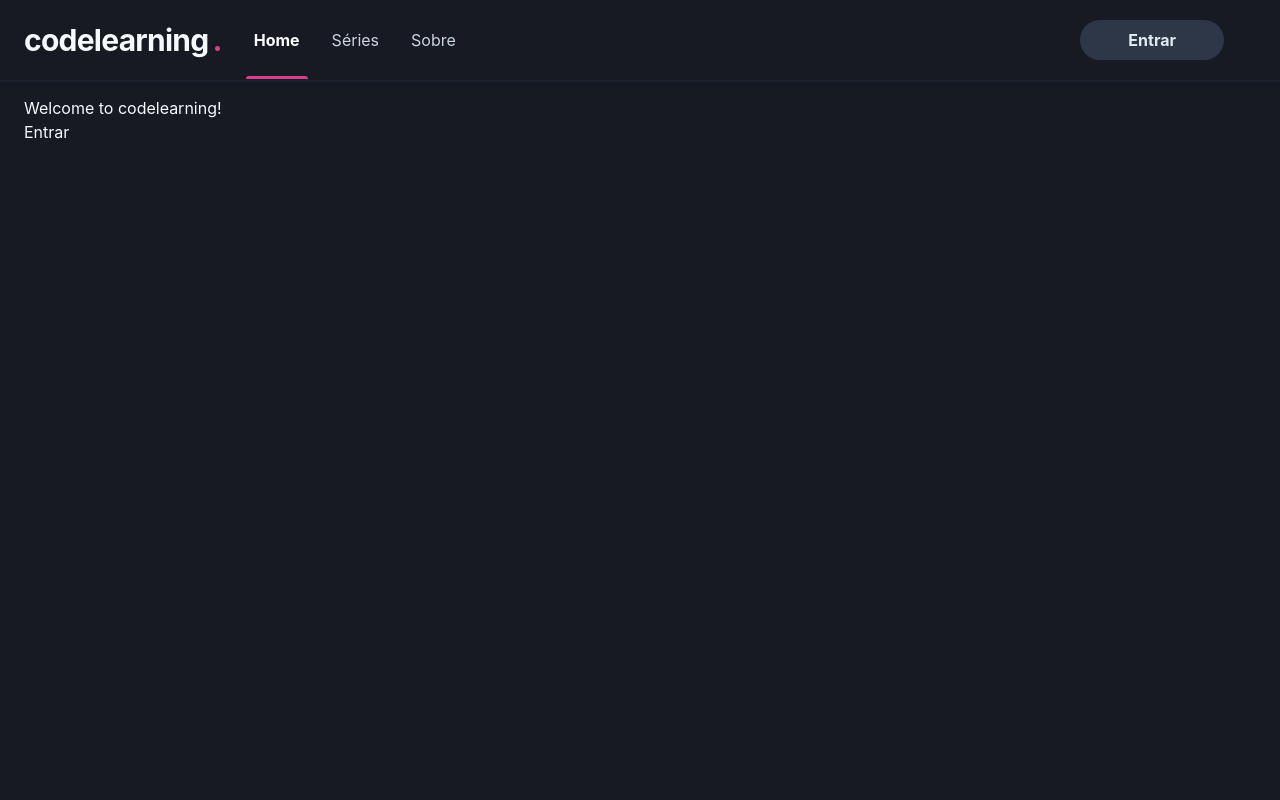
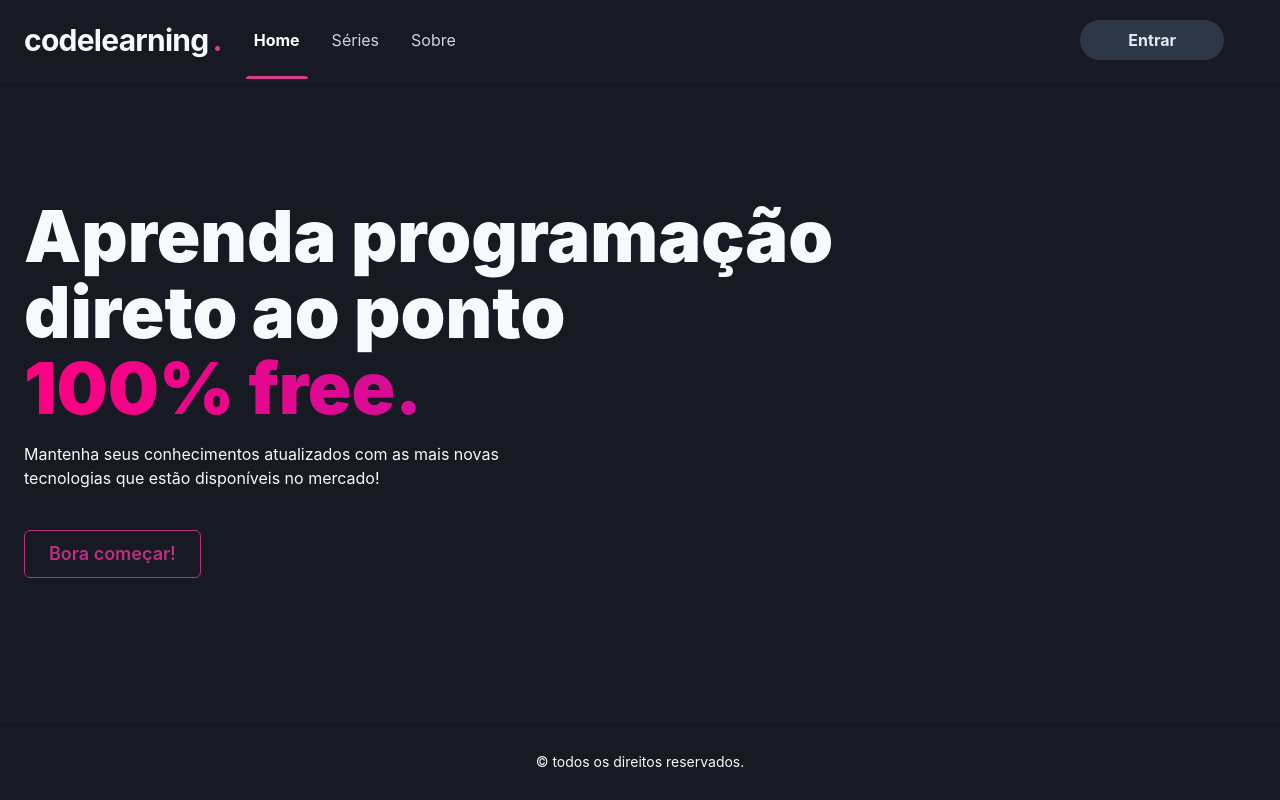
Before and after one commit to dfsilvadev/codelearning, a Next.js app: page / in a window 1280 px wide. Built offline with nearby package versions, Linux system fonts and the light colour scheme; no server answers.

Commit message:
feat: iniciando a estrutura e estilo da page home

```diff
--- a/src/components/Layout.js
+++ b/src/components/Layout.js
@@ -1,9 +1,9 @@
-import { Box, Flex } from "@chakra-ui/react";
+import { Flex } from "@chakra-ui/react";
 import Topbar from "./Topbar/Topbar";
 
 function Layout({ children }) {
   return (
-    <Box as="main" w="100%" minH="100vh">
+    <Flex as="main" w="100%" minH="100vh">
       <Flex
         as="header"
         w="100%"
@@ -15,12 +15,17 @@ function Layout({ children }) {
       >
         <Topbar />
       </Flex>
-      <Flex as="section" direction="column" pt="6em">
-        <Box w="100%" maxW={1480} height="20" marginX="auto" paddingX="6">
-          {children}
-        </Box>
+      <Flex
+        as="section"
+        w="100%"
+        pt="6em"
+        align="center"
+        justify="center"
+        direction="column"
+      >
+        {children}
       </Flex>
-    </Box>
+    </Flex>
   );
 }
 
--- a/src/pages/index.js
+++ b/src/pages/index.js
@@ -1,11 +1,10 @@
+import { Box, Button, Flex, Heading, Text } from "@chakra-ui/react";
 import Head from "next/head";
+
 import Layout from "../components/Layout";
-
-import useAuth from "../hooks/useAuth";
+import Footer from "../components/Footer";
 
 export default function Home() {
-  const { signIn } = useAuth();
-
   return (
     <>
       <Head>
@@ -14,10 +13,51 @@ export default function Home() {
       </Head>
 
       <Layout>
-        <h1>Welcome to codelearning!</h1>
-        <button type="button" onClick={() => signIn()}>
-          Entrar
-        </button>
+        <Flex
+          w="100%"
+          maxW={1480}
+          flex="1"
+          marginX="auto"
+          paddingX="6"
+          justify="center"
+          direction="column"
+        >
+          <Heading
+            as="h1"
+            fontSize={{ base: "42px", md: "52px", lg: "72px" }}
+            lineHeight={{ base: "46px", md: "56px", lg: "76px" }}
+            mb={4}
+            fontWeight="900"
+          >
+            Aprenda programação
+            <Box>direto ao ponto</Box>
+            <Box bgGradient="linear(to-l, #7928CA,#FF0080)" bgClip="text">
+              100% free.
+            </Box>
+          </Heading>
+
+          <Text fontSize={{ base: "12px", md: "14px", lg: "16px" }}>
+            <Box>
+              Mantenha seus conhecimentos atualizados com as mais novas{" "}
+            </Box>
+            <Box>tecnologias que estão disponíveis no mercado!</Box>
+          </Text>
+
+          <Box>
+            <Button
+              as="a"
+              my={10}
+              colorScheme="pink"
+              variant="outline"
+              size="lg"
+              href="/series"
+            >
+              Bora começar!
+            </Button>
+          </Box>
+        </Flex>
+
+        <Footer />
       </Layout>
     </>
   );
```
